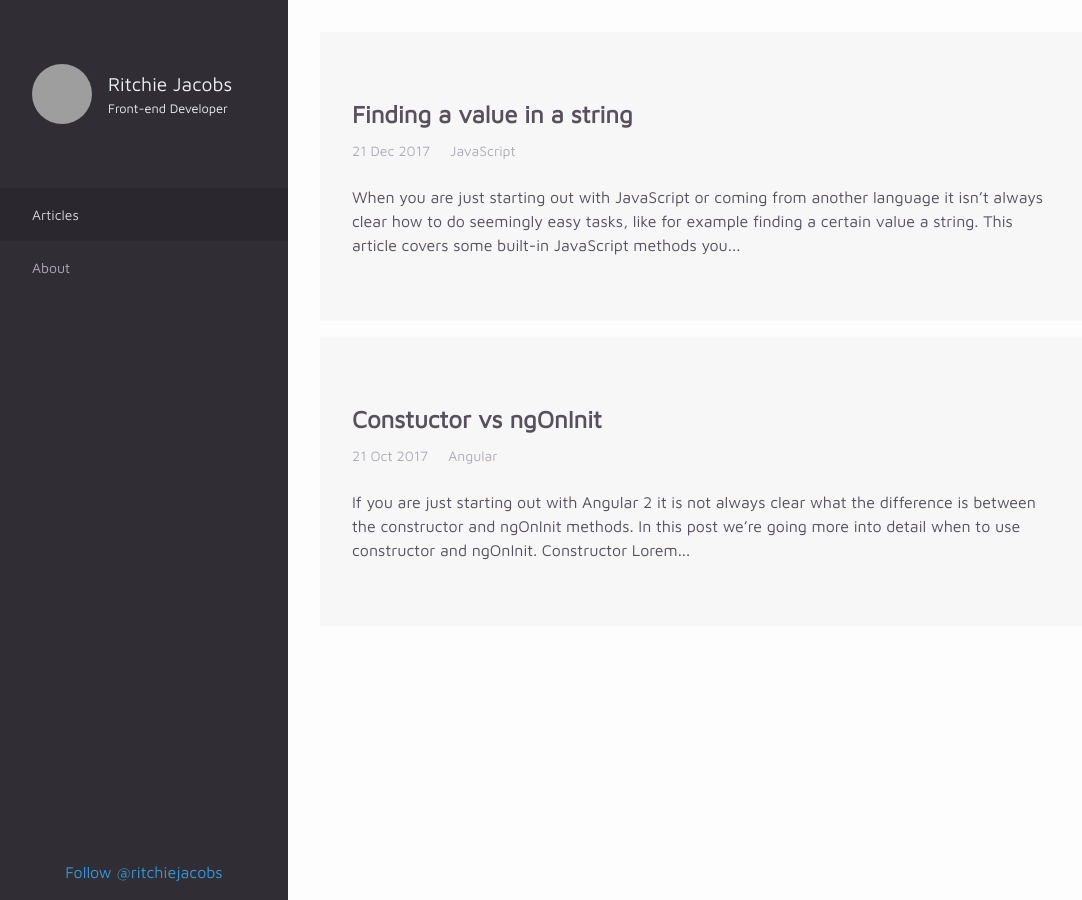
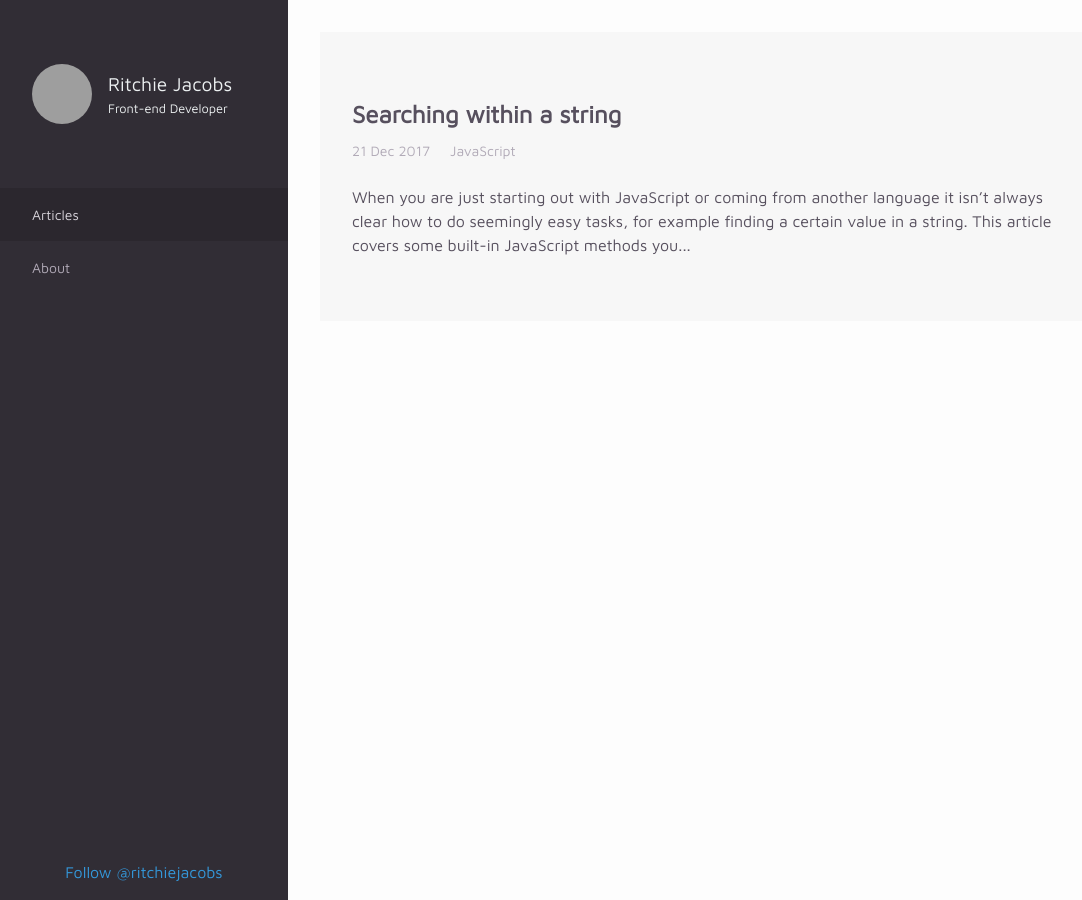
Before and after one commit to ritchiejacobs/ritchiejacobs.github.io, a Jekyll site: the page built from index.html, in a window 1280 px wide. Shown: the whole page, without its empty margins (0-1082 px from the left). Built offline with Jekyll 4.4.1, drawn with Linux system fonts in a browser that asks for light colours; the list of posts is cut into pages by our own code; comment, search, counter and statistics services are not loaded; grey boxes are pictures that could not be loaded.

Commit message:
Update post

````diff
--- a/_posts/2017-10-18-constructor-vs-ngonint.md
+++ /dev/null
@@ -1,66 +0,0 @@
----
-layout: post
-title: "Constuctor vs ngOnInit"
-date: 2017-10-22 00:00:00 +0200
-tags: Angular
----
-
-If you are just starting out with Angular 2 it is not always clear what the difference is
-between the constructor and ngOnInit methods.
-
-In this post we're going more into detail when to use `constructor` and `ngOnInit`.
-
-## Constructor
-Lorem ipsum dolor sit amet, ad vis adhuc periculis principes, dicunt quodsi inermis ei vix, eos ut elitr nominavi suscipit. At usu quod possit. Vidisse commune patrioque mel ut, ea numquam accusata per. Novum graeco ad vel.
-
-```js
-const element = document.querySelector('.foo');
-
-// set: here we write the value
-element.className = 'setting-a-property';
-
-// get: we read the value
-console.log(element.className); // 'setting-a-property';
-```
-
-Putant habemus intellegam eam ne, his ex antiopam ocurreret, quo ut legendos cotidieque. Eu justo melius pro. Ut est porro tractatos, ne sit agam ocurreret.
-
-```js
-var Element = (function() {
-  function Element() {}
-  Object.defineProperty(Element.prototype, 'className', {
-    get: function() {
-      return this._class;
-    },
-    set: function(name) {
-      this._class = 'todd-' + name;
-    },
-    enumerable: true,
-    configurable: true,
-  });
-  return Element;
-})();
-```
-
-## ngOnInit
-Lorem ipsum dolor sit amet, ad vis adhuc periculis principes, dicunt quodsi inermis ei vix, eos ut elitr nominavi suscipit. At usu quod possit. Vidisse commune patrioque mel ut, ea numquam accusata per. Novum graeco ad vel.
-
-Putant habemus intellegam eam ne, his ex antiopam ocurreret, quo ut legendos cotidieque. Eu justo melius pro. Ut est porro tractatos, ne sit agam ocurreret.
-
-```js
-@Component({...})
-export class DateComponent {
-  private _dateObject: Date;
-
-  @Input() set date(date: number) {
-    // assuming `date` is something like 1506439684321
-    this._dateObject = new Date(date);
-  }
-
-  get date() {
-    return `The date is ${this._dateObject}`;
-  }
-}
-```
-
-Putant habemus intellegam eam ne, his ex antiopam ocurreret, quo ut legendos cotidieque. Eu justo melius pro. Ut est porro tractatos.
--- a/_posts/2017-11-01-new-post.md
+++ b/_posts/2017-11-21-searching-within-a-string.md
@@ -1,12 +1,12 @@
 ---
 layout: post
-title: Finding a value in a string
+title: Searching within a string
 date: 2017-12-21
 tags: JavaScript
 ---
 
-When you are just starting out with JavaScript or coming from another language it isn't always clear
-how to do seemingly easy tasks, like for example finding a certain value a string. This article
+When you are just starting out with JavaScript or coming from another language it isn't always
+clear how to do seemingly easy tasks, for example finding a certain value in a string. This article
 covers some built-in JavaScript methods you can use to find characters or words inside a string.
 
 ## String.prototype.indexOf()
````
Also changed, not shown: other parts of _posts/2017-11-21-searching-within-a-string.md (+3 -0 lines).
